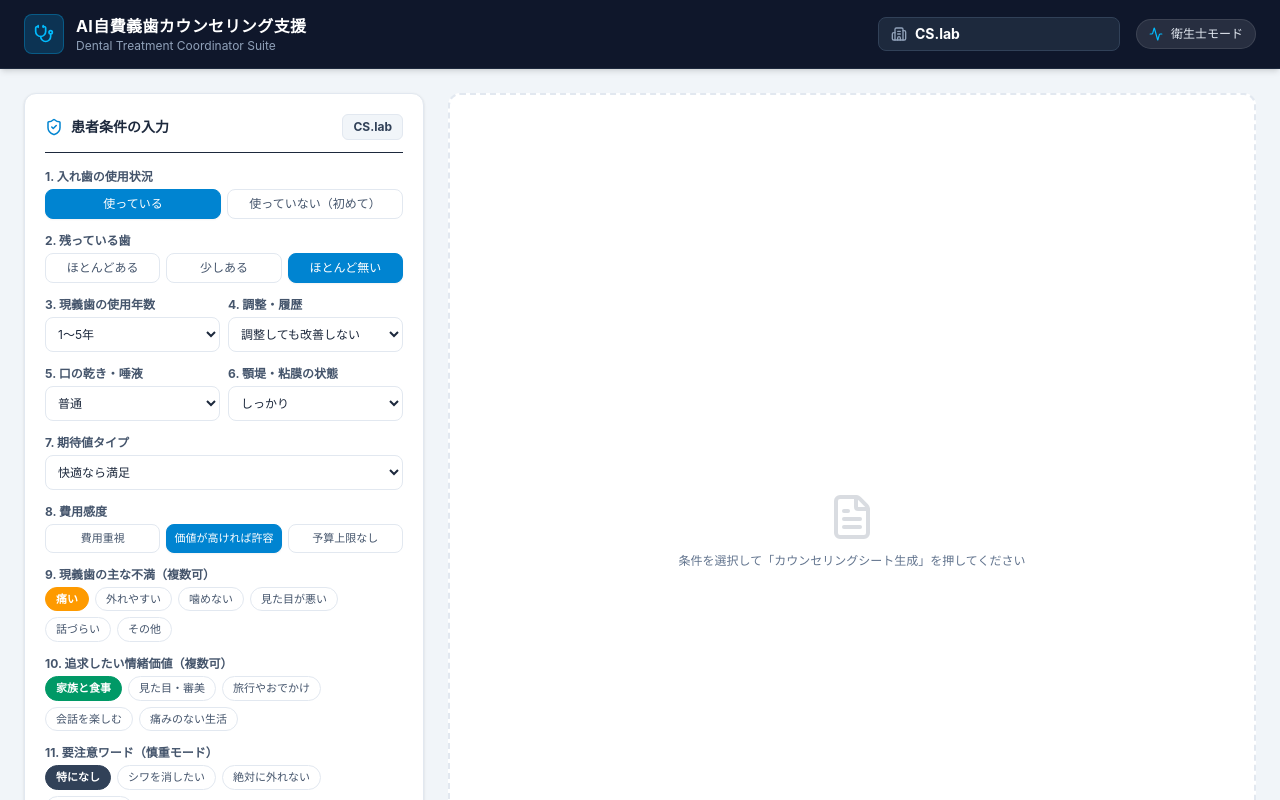
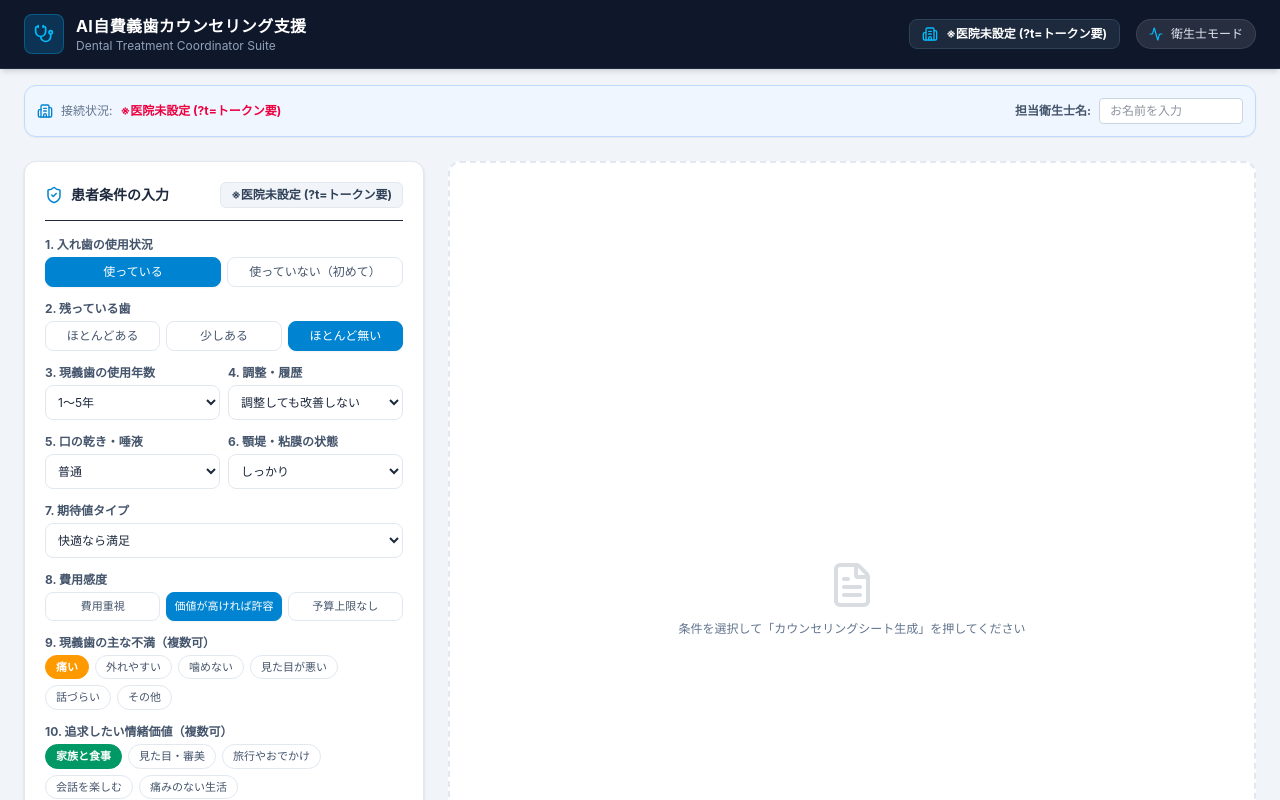
Before and after one commit to Takahito000/dental_tc_app-Private, a Next.js app: page / in a window 1280 px wide. Shown: the top 800 px of the page. Built offline with nearby package versions, Linux system fonts and the light colour scheme.

Commit message:
feat: トークン動的化と衛生士名のローカル保存を組み込み

```diff
--- a/app/page.tsx
+++ b/app/page.tsx
@@ -64,35 +64,29 @@ const renderInline = (text: string) =>
     .replace(/\*\*(.*?)\*\*/g, '<strong class="text-sky-900 bg-sky-100 px-1 rounded font-bold">$1</strong>')
     .replace(/\n/g, "<br/>");
 
-// 💡 ここで列幅の比率を自由に変更できます（合計100%になるように指定）
 const TABLE_COL_WIDTHS = {
-  col1: "18%", // 1列目：比較項目
-  col2: "37%", // 2列目：保険
-  col3: "45%", // 3列目：自費（ここを増やすと自費が広くなります）
+  col1: "18%",
+  col2: "37%",
+  col3: "45%",
 };
 
 const cleanTableHtml = (html: string) => {
   let cleaned = html
-    // 不要な属性や古いcolgroupを一旦すべて削除
     .replace(/<colgroup>[\s\S]*?<\/colgroup>/gi, "")
     .replace(/<col[^>]*>/gi, "")
     .replace(/\s(style|width|height|bgcolor|border|cellpadding|cellspacing)="[^"]*"/gi, "");
 
-  // 1. 各列の幅を定義する colgroup タグを作成
   const colgroupHtml = `<colgroup><col style="width: ${TABLE_COL_WIDTHS.col1};"><col style="width: ${TABLE_COL_WIDTHS.col2};"><col style="width: ${TABLE_COL_WIDTHS.col3};"></colgroup>`;
 
-  // 2. tableタグの直後に colgroup を直接埋め込み！
   cleaned = cleaned.replace(
     /<table[^>]*>/gi,
     `<table style="table-layout: fixed; width: 100%; border-collapse: collapse;" class="w-full border-2 border-slate-300 text-[11.5px] my-1">${colgroupHtml}`
   );
 
-  // 3. デザイン調整（ヘッダーとセル）
   cleaned = cleaned
     .replace(/<th/gi, '<th class="border border-slate-300 p-1 bg-slate-900 text-white text-left font-bold"')
     .replace(/<td/gi, '<td class="border border-slate-300 p-1 text-slate-700 leading-tight font-normal"');
 
-  // 4. 1列目（比較項目）の文字が折り返さない設定を追加
   cleaned = cleaned.replace(/<tr[^>]*>[\s\S]*?<\/(th|td)>/gi, (match) => {
     return match.replace(/<(th|td)/, '<$1 style="white-space: nowrap;"');
   });
@@ -102,7 +96,12 @@ const cleanTableHtml = (html: string) => {
 
 export default function Page() {
   const [mounted, setMounted] = useState(false);
+
+  // 💡 トークン・医院情報・衛生士名の管理
+  const [token, setToken] = useState("");
   const [clinicName, setClinicName] = useState("CS.lab");
+  const [staffName, setStaffName] = useState("");
+
   const [formData, setFormData] = useState({
     denture_status: "使っている",
     remaining_teeth: "ほとんど無い",
@@ -126,23 +125,36 @@ export default function Page() {
   const [sending, setSending] = useState(false);
   const [printingPdf, setPrintingPdf] = useState(false);
 
-  // 💡 A4プレビュー領域のサイズ監視とスケール管理
   const previewAreaRef = useRef<HTMLDivElement>(null);
   const [fitScale, setFitScale] = useState(1);
 
   useEffect(() => {
     setMounted(true);
-    // 💡【動作確認用ビルドマーカー】DevToolsコンソールにこの行が出れば新ファイルが動いている
-    console.log("[BUILD] pdf-print-pivot 2026-08-19 16:45");
+    console.log("[BUILD] pdf-print-pivot + token-auth 2026-08-20");
+
+    // 1. ?t= パラメータまたは localStorage からトークンをロード
+    const urlParams = new URLSearchParams(window.location.search);
+    const urlToken = urlParams.get("t");
+    const savedToken = localStorage.getItem("clinic_access_token");
+
+    const activeToken = urlToken || savedToken || "";
+    if (activeToken) {
+      setToken(activeToken);
+      localStorage.setItem("clinic_access_token", activeToken);
+      setClinicName(`接続中 (${activeToken})`);
+    } else {
+      setClinicName("※医院未設定 (?t=トークン要)");
+    }
+
+    // 2. 担当衛生士名を localStorage から復元
+    const savedStaff = localStorage.getItem("staff_name") || "";
+    setStaffName(savedStaff);
   }, []);
 
-  // 💡 画面幅に合わせて「見た目だけ」を縮小する計算
   useEffect(() => {
     const updateScale = () => {
       if (!previewAreaRef.current) return;
-      // 左右の余白(32px)を引いた有効な幅を取得
       const availableWidth = previewAreaRef.current.clientWidth - 32;
-      // A4幅(794px)より狭い場合のみ縮小（最大は1倍のまま）
       setFitScale(Math.min(1, availableWidth / A4_WIDTH_PX));
     };
 
@@ -223,18 +235,13 @@ export default function Page() {
     }
   };
 
-  // 💡 A4シートを撮影してPDF化する共通処理（「A4印刷」「医院へ送信」の両方がこれを使う）
-  //    画面プレビューで見えている見た目そのままを 210x297mm に焼き付ける方式のため、
-  //    window.print() のような「画面用CSSと印刷CSSの干渉」は原理上起こり得ない
   const buildSheetPdfBlob = async (): Promise<Blob | null> => {
     const { toJpeg } = await import("html-to-image");
     const { jsPDF } = await import("jspdf");
 
-    // ① 撮影のため一時的に実寸(scale=1)に戻す
     const originalScale = fitScale;
     setFitScale(1);
 
-    // DOMのレイアウト更新を確実に待つ（2回 requestAnimationFrame）
     await new Promise<void>((resolve) =>
       requestAnimationFrame(() => requestAnimationFrame(() => resolve()))
     );
@@ -250,7 +257,6 @@ export default function Page() {
     for (let i = 0; i < pages.length; i++) {
       const pageEl = pages[i] as HTMLElement;
 
-      // 実寸のA4サイズ（794x1123）として撮影
       const dataUrl = await toJpeg(pageEl, {
         quality: 0.85,
         pixelRatio: 2,
@@ -265,20 +271,14 @@ export default function Page() {
       });
 
       if (i > 0) pdf.addPage();
-      // 794x1123の比率は 210x297(A4)と完全一致するため歪まない
       pdf.addImage(dataUrl, "JPEG", 0, 0, 210, 297);
     }
 
-    // ② 撮影が終わったら元のプレビュースケールに戻す
     setFitScale(originalScale);
     return pdf.output("blob");
   };
 
-  // 💡 「A4印刷」ボタン：ブラウザ印刷(window.print)は印刷CSSの干渉で崩壊し続けたため廃止。
-  //    実績済みのPDF生成エンジンでA4ぴったりのPDFを作り、新しいタブのPDFビューアで開く
-  //    （あとはPDFビューア上で Ctrl+P すれば、確実にA4縦2ページで印刷できる）
   const handleOpenPrintPdf = async () => {
-    // ポップアップブロック回避のため、クリック直後の同期タイミングで先にタブを開いておく
     const win = window.open("", "_blank");
     setPrintingPdf(true);
     try {
@@ -302,8 +302,13 @@ export default function Page() {
     }
   };
 
-  // 💡 PDF化してn8nに送信する関数
+  // 💡 動的トークンと衛生士名を伴う送信処理
   const handleSendPrint = async () => {
+    if (!token) {
+      alert("医院トークンが未設定です。?t=トークン 付きURLからアクセスしてください。");
+      return;
+    }
+
     setSending(true);
     try {
       const pdfBlob = await buildSheetPdfBlob();
@@ -313,8 +318,12 @@ export default function Page() {
         return;
       }
 
+      const currentStaff = staffName.trim() || "担当衛生士";
+      localStorage.setItem("staff_name", currentStaff);
+
       const sendData = new FormData();
-      sendData.append("clinic_id", "11111111-1111-1111-1111-111111111111");
+      sendData.append("access_token", token); // 👈 動的トークン
+      sendData.append("staff_name", currentStaff); // 👈 衛生士名
       sendData.append("clinic_name", clinicName);
       sendData.append("patient_anon_id", "A101");
       sendData.append("pdfFile", pdfBlob, "sheet.pdf");
@@ -339,14 +348,11 @@ export default function Page() {
 
   const cleanClinicName = clinicName.replace(/様$/, "");
 
-  // 💡 共通のページラッパーコンポーネント
   const A4PageWrapper = ({ children, isLast }: { children: React.ReactNode, isLast?: boolean }) => (
-    // 外側の枠：縮小された「見た目」のサイズを確保する箱
     <div
       className="print-wrapper"
       style={{ width: A4_WIDTH_PX * fitScale, height: A4_HEIGHT_PX * fitScale }}
     >
-      {/* 内側の枠：常に794x1123pxの実寸を保ち、transformで縮小表示される箱 */}
       <div
         className={`sheet-page-portrait bg-white shadow-md border border-slate-300 flex flex-col relative ${
           isLast ? "print:break-after-auto" : "print:break-after-page"
@@ -368,15 +374,12 @@ export default function Page() {
 
   return (
     <main className="min-h-screen bg-slate-100 font-sans text-slate-800">
-   {/* 印刷専用＆プレビュー用CSS */}
       <style dangerouslySetInnerHTML={{ __html: `
-        /* テーブルの幅指定は JavaScript（cleanTableHtml）に一任 */
         .sheet-page-portrait table {
           table-layout: fixed !important;
           width: 100% !important;
         }
 
-        /* 画面プレビュー用設定 */
         .sheet-page-portrait {
           width: 100%;
           max-width: 794px;
@@ -402,7 +405,6 @@ export default function Page() {
             display: none !important;
           }
 
-          /* 全体の余白・高さをゼロリセット */
           html, body, main, .app-layout, .print-area {
             margin: 0 !important;
             padding: 0 !important;
@@ -413,7 +415,6 @@ export default function Page() {
             overflow: visible !important;
           }
 
-          /* プレビュー用ラッパーの干渉を排除 */
           .print-wrapper {
             width: 100% !important;
             height: auto !important;
@@ -422,7 +423,6 @@ export default function Page() {
             display: block !important;
           }
 
-          /* 💡 1ページ＝A4ぴったり（210mm × 297mm）に完全固定し、はみ出し溢れを防止 */
           .sheet-page-portrait {
             transform: none !important;
             width: 210mm !important;
@@ -430,19 +430,17 @@ export default function Page() {
             max-height: 297mm !important;
             padding: 12mm !important;
             box-sizing: border-box !important;
-            overflow: hidden !important; /* ← これで数ミリの溢れによる白紙・切れ端生成を遮断 */
+            overflow: hidden !important;
             border: none !important;
             box-shadow: none !important;
             margin: 0 auto !important;
 
-            /* 強制改ページ設定 */
             page-break-after: always !important;
             break-after: page !important;
             page-break-inside: avoid !important;
             break-inside: avoid !important;
           }
 
-          /* 💡 2ページ目（最後）の後の不要な改ページを解除 */
           .print-wrapper:last-child .sheet-page-portrait,
           .sheet-page-portrait:last-child {
             page-break-after: auto !important;
@@ -463,15 +461,9 @@ export default function Page() {
             </div>
           </div>
           <div className="hidden sm:flex items-center gap-4">
-            <div className="flex items-center gap-2 rounded-lg bg-slate-800 px-3 py-1.5 border border-slate-700 focus-within:border-sky-500 transition">
-              <Building2 className="h-4 w-4 text-slate-400" />
-              <input
-                type="text"
-                value={clinicName}
-                onChange={(e) => setClinicName(e.target.value)}
-                placeholder="医院名を入力"
-                className="bg-transparent text-sm font-bold text-white focus:outline-none w-48 placeholder:text-slate-500"
-              />
+            <div className="flex items-center gap-2 rounded-lg bg-slate-800 px-3 py-1.5 border border-slate-700">
+              <Building2 className="h-4 w-4 text-sky-400" />
+              <span className="text-xs font-bold text-white">{clinicName}</span>
             </div>
             <div className="flex items-center gap-2 rounded-full bg-white/10 px-3 py-1.5 border border-white/10">
               <Activity className="h-3.5 w-3.5 text-sky-400" />
@@ -480,6 +472,32 @@ export default function Page() {
           </div>
         </div>
       </header>
+
+      {/* 🏥 接続状況＆担当衛生士名入力バー（モバイル・PC共通） */}
+      <div className="no-print max-w-[1600px] mx-auto px-4 md:px-6 pt-4">
+        <div className="bg-blue-50 border border-blue-200 p-3 rounded-xl flex flex-wrap justify-between items-center gap-3 shadow-xs">
+          <div className="flex items-center gap-2">
+            <Building2 className="h-4 w-4 text-sky-600" />
+            <span className="text-xs text-slate-500">接続状況:</span>
+            <span className={`text-xs font-bold ${token ? "text-blue-900" : "text-rose-600"}`}>
+              {clinicName}
+            </span>
+          </div>
+          <div className="flex items-center gap-2">
+            <label className="text-xs text-slate-600 font-bold">担当衛生士名:</label>
+            <input
+              type="text"
+              value={staffName}
+              onChange={(e) => {
+                setStaffName(e.target.value);
+                localStorage.setItem("staff_name", e.target.value);
+              }}
+              placeholder="お名前を入力"
+              className="bg-white border border-slate-300 rounded px-2.5 py-1 text-xs font-medium text-slate-800 w-36 focus:outline-none focus:border-sky-500"
+            />
+          </div>
+        </div>
+      </div>
 
       <div className="app-layout mx-auto grid max-w-[1600px] grid-cols-1 gap-6 p-4 md:p-6 lg:grid-cols-[400px_1fr]">
         <section className="no-print space-y-4 bg-white p-5 rounded-xl shadow-sm border border-slate-200 h-fit">
@@ -786,7 +804,6 @@ export default function Page() {
                 )}
               </div>
 
-              {/* 💡 プレビュー領域（ここに useRef を適用して幅を監視します） */}
               <div ref={previewAreaRef} className="flex-1 overflow-auto bg-slate-200 p-4 rounded-xl border border-slate-300 flex flex-col items-center gap-6">
                 {activeTab === "patient" && (() => {
                   const sheet = parsePatientSheet(result.patientSheet);
```
Also changed, not shown: 2 other files (tests, documents, lock files or other folders).
